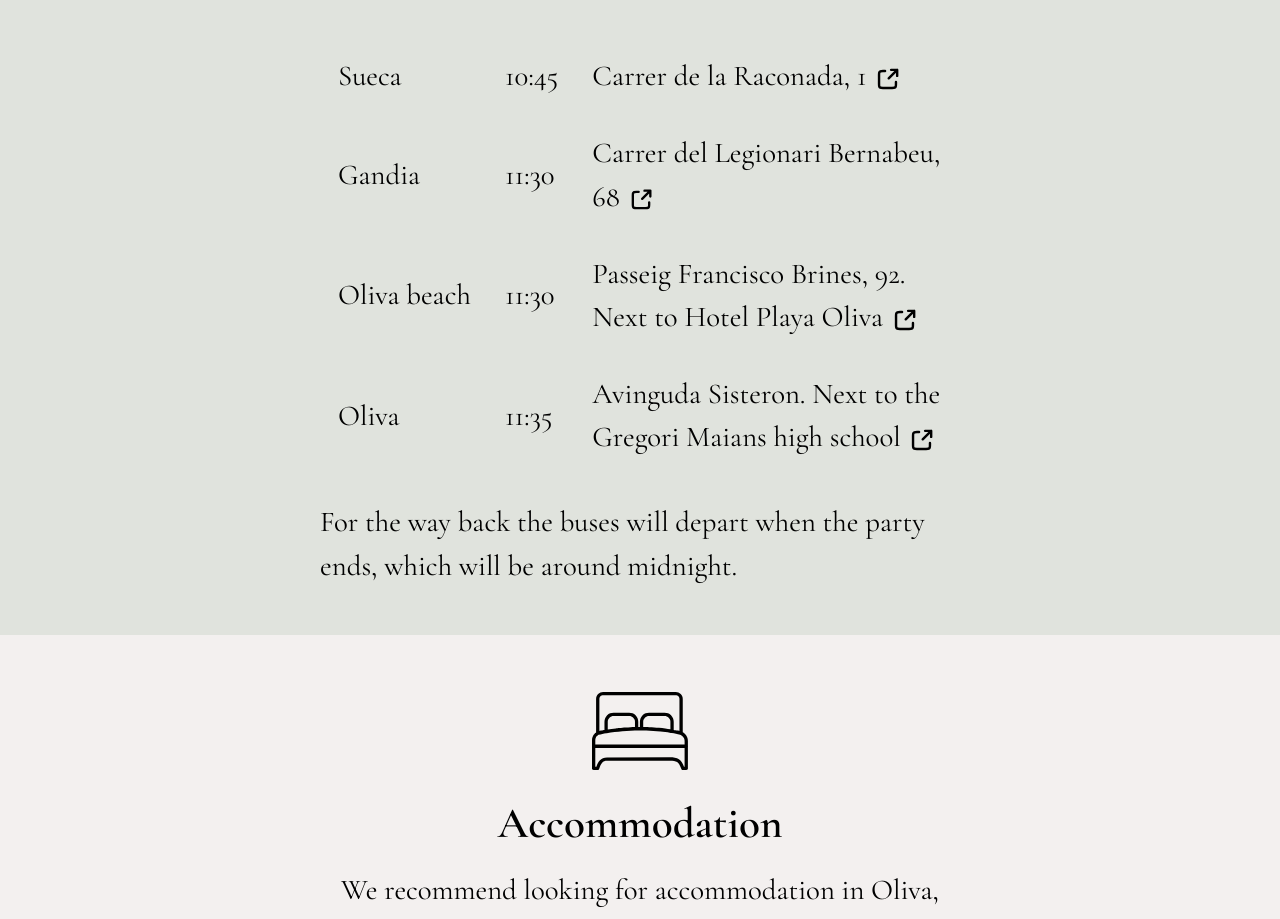
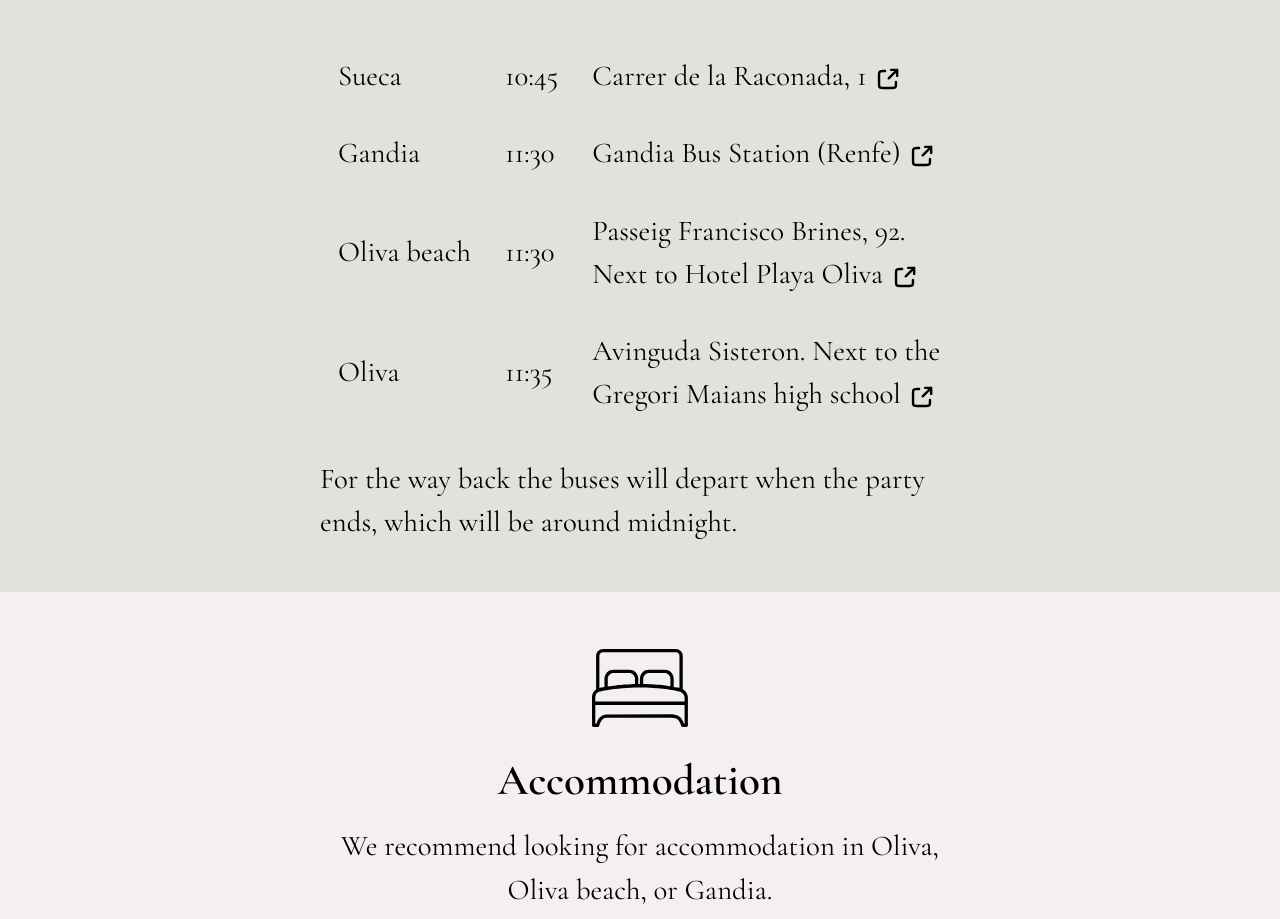
Before and after one commit to camilleri/web-boda, a React (Vite) app: page / in a window 1280 px wide. Shown: the part 2380-3299 px from the top of the page. Built offline with nearby package versions, Linux system fonts and the light colour scheme.

Commit message:
Update gandia stop

```diff
--- a/src/TransportSection.tsx
+++ b/src/TransportSection.tsx
@@ -59,7 +59,7 @@ function TransportSection(props: Props) {
   }
 
   async function openParadaGandia() {
-    window.open("https://maps.app.goo.gl/jfqiUoBqvEpn96Sr9", "_blank");
+    window.open("https://maps.app.goo.gl/h1Lbtd2wXjr8ec38A", "_blank");
   }
 
   return (
--- a/src/locales/en.ts
+++ b/src/locales/en.ts
@@ -19,7 +19,7 @@ const en = {
       "Arrival at Monestir de Cotalba will be around 12:00 pm. If you are going by car aim to get there around that time. If you are taking the bus find below the bus departures. Please be on time!",
     oliva_beach: "Oliva beach",
     parada_sueca: "Carrer de la Raconada, 1 <link />",
-    parada_gandia: "Carrer del Legionari Bernabeu, 68 <link />",
+    parada_gandia: "Gandia Bus Station (Renfe) <link />",
     parada_oliva:
       "Avinguda Sisteron. Next to the Gregori Maians high school <link />",
     parada_oliva_beach:
--- a/src/locales/es.ts
+++ b/src/locales/es.ts
@@ -20,7 +20,7 @@ const es = {
     oliva_beach: "Oliva playa",
     parada_sueca: "Calle de la Raconada, 1. El parking de la feria <link />",
     parada_gandia:
-      "Calle del Legionario Bernabeu, 68. En el IES Ausiàs March <link />",
+      "Estación de autobús de Gandía (Renfe)<link />",
     parada_oliva: "Avenida Sisteron S/N. En el IES Gregori Maians <link />",
     parada_oliva_beach:
       "Passeo Francisco Brines, 92. En el parking del Hotel Playa Oliva <link />",
--- a/src/locales/val.ts
+++ b/src/locales/val.ts
@@ -18,7 +18,7 @@ const val = {
     oliva_beach: "Oliva platja",
     parada_sueca: "Carrer de la Raconada, 1. El parking de la fira <link />",
     parada_gandia:
-      "Carrer del Legionari Bernabeu, 68. Al IES Ausiàs March <link />",
+      "Estació d'autobús de Gandia (Renfe) <link />",
     parada_oliva: "Avinguda Sisteron S/N. Al IES Gregori Maians <link />",
     parada_oliva_beach:
       "Passeig Francisco Brines, 92. En el parking de l'Hotel Platja Oliva <link />",
```
